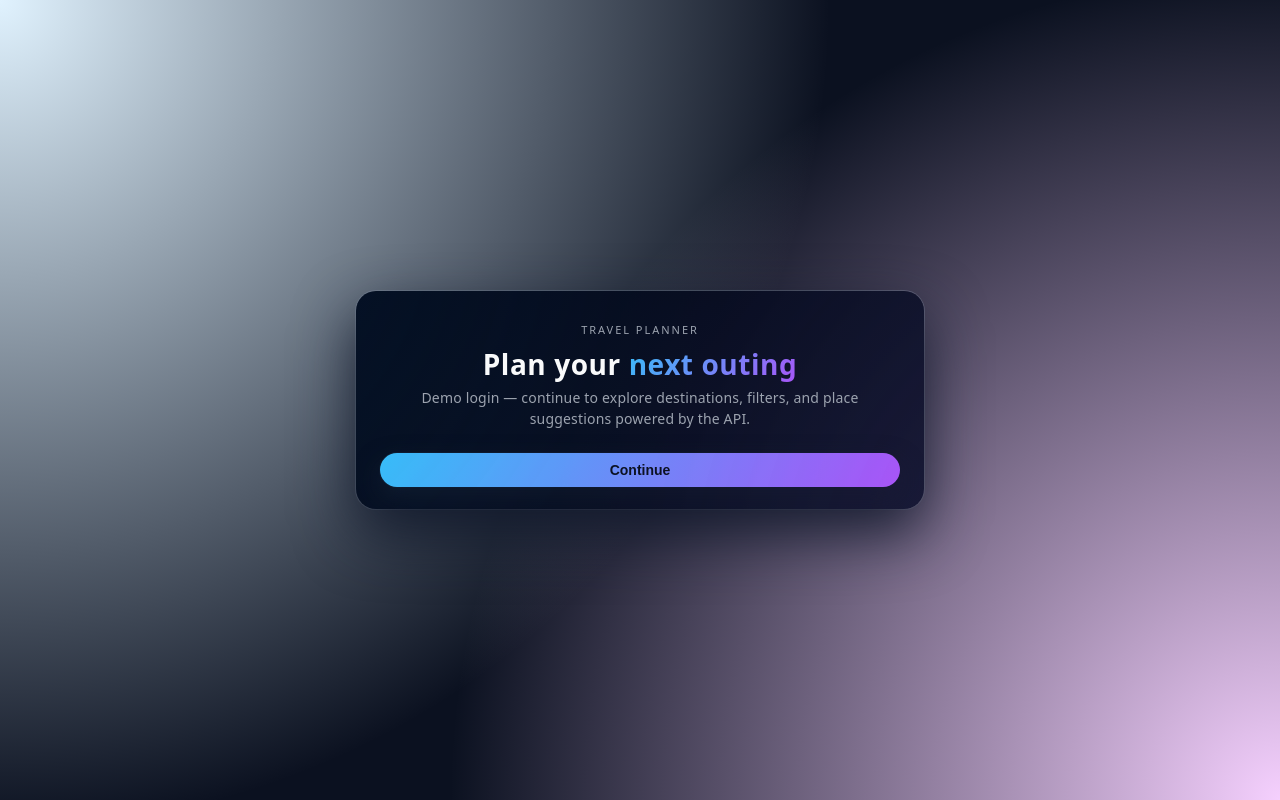
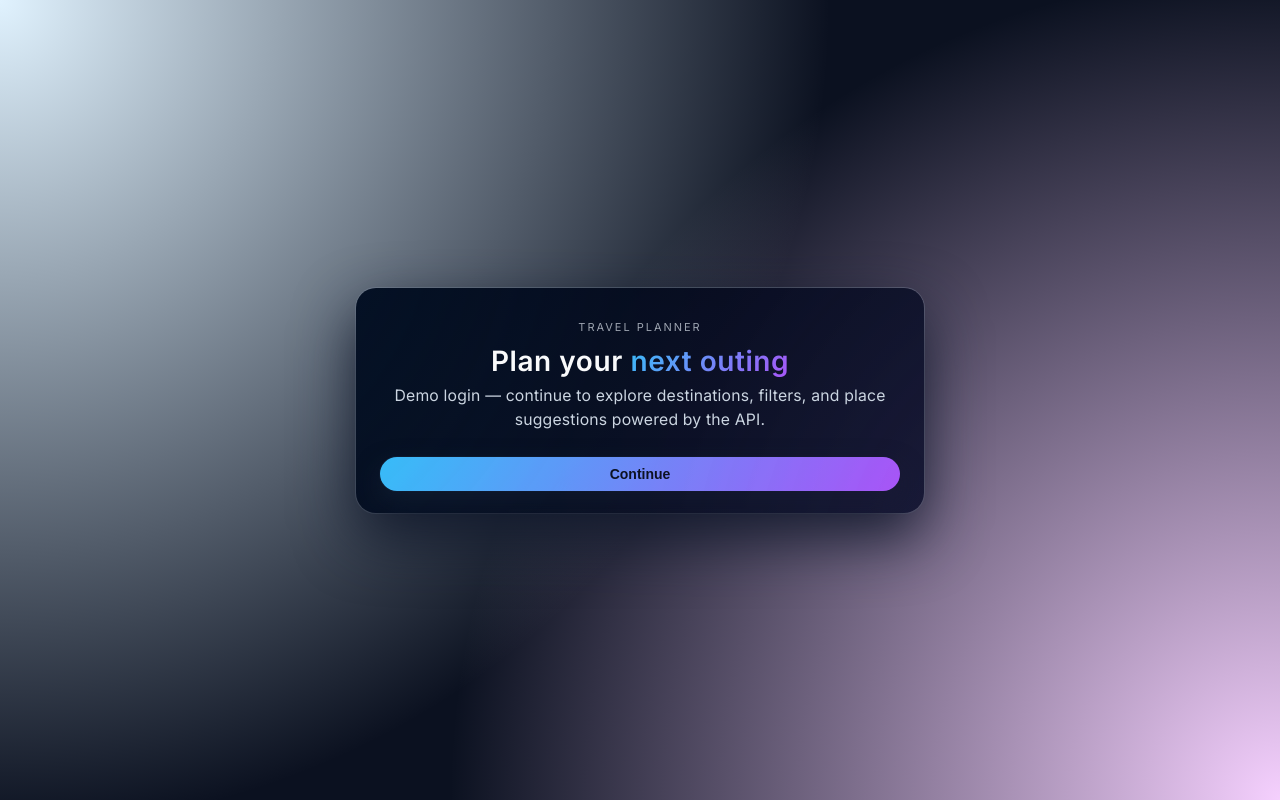
Before and after one commit to Arpi1404/Moody_Eat, a React (Vite) app in the folder frontend/: page / in a window 1280 px wide. Built offline with nearby package versions, Linux system fonts and the light colour scheme.

Commit message:
Font changes to Inter

```diff
--- a/frontend/index.html
+++ b/frontend/index.html
@@ -4,6 +4,12 @@
     <meta charset="UTF-8" />
     <link rel="icon" type="image/svg+xml" href="/favicon.svg" />
     <meta name="viewport" content="width=device-width, initial-scale=1.0" />
+    <link rel="preconnect" href="https://fonts.googleapis.com" />
+    <link rel="preconnect" href="https://fonts.gstatic.com" crossorigin />
+    <link
+      href="https://fonts.googleapis.com/css2?family=Inter:ital,opsz,wght@0,14..32,100..900;1,14..32,100..900&display=swap"
+      rel="stylesheet"
+    />
     <title>frontend</title>
   </head>
   <body>
--- a/frontend/src/App.css
+++ b/frontend/src/App.css
@@ -64,9 +64,9 @@
 
 .hello-subtitle {
   margin: 0 0 20px;
-  font-size: 14px;
-  line-height: 1.5;
-  color: #9ca3af;
+  font-size: 0.875rem; /* text-sm */
+  line-height: 1.55;
+  color: #cbd5e1; /* slate-300 */
   position: relative;
   z-index: 1;
 }
--- a/frontend/src/index.css
+++ b/frontend/src/index.css
@@ -11,8 +11,10 @@
   --shadow:
     rgba(0, 0, 0, 0.1) 0 10px 15px -3px, rgba(0, 0, 0, 0.05) 0 4px 6px -2px;
 
-  --sans: system-ui, 'Segoe UI', Roboto, sans-serif;
-  --heading: system-ui, 'Segoe UI', Roboto, sans-serif;
+  --sans:
+    'Inter', ui-sans-serif, system-ui, 'Segoe UI', Roboto, sans-serif;
+  --heading:
+    'Inter', ui-sans-serif, system-ui, 'Segoe UI', Roboto, sans-serif;
   --mono: ui-monospace, Consolas, monospace;
 
   font: 18px/145% var(--sans);
@@ -72,6 +74,8 @@
 
 body {
   margin: 0;
+  font-family: var(--sans);
+  font-optical-sizing: auto;
 }
 
 h1,
```
